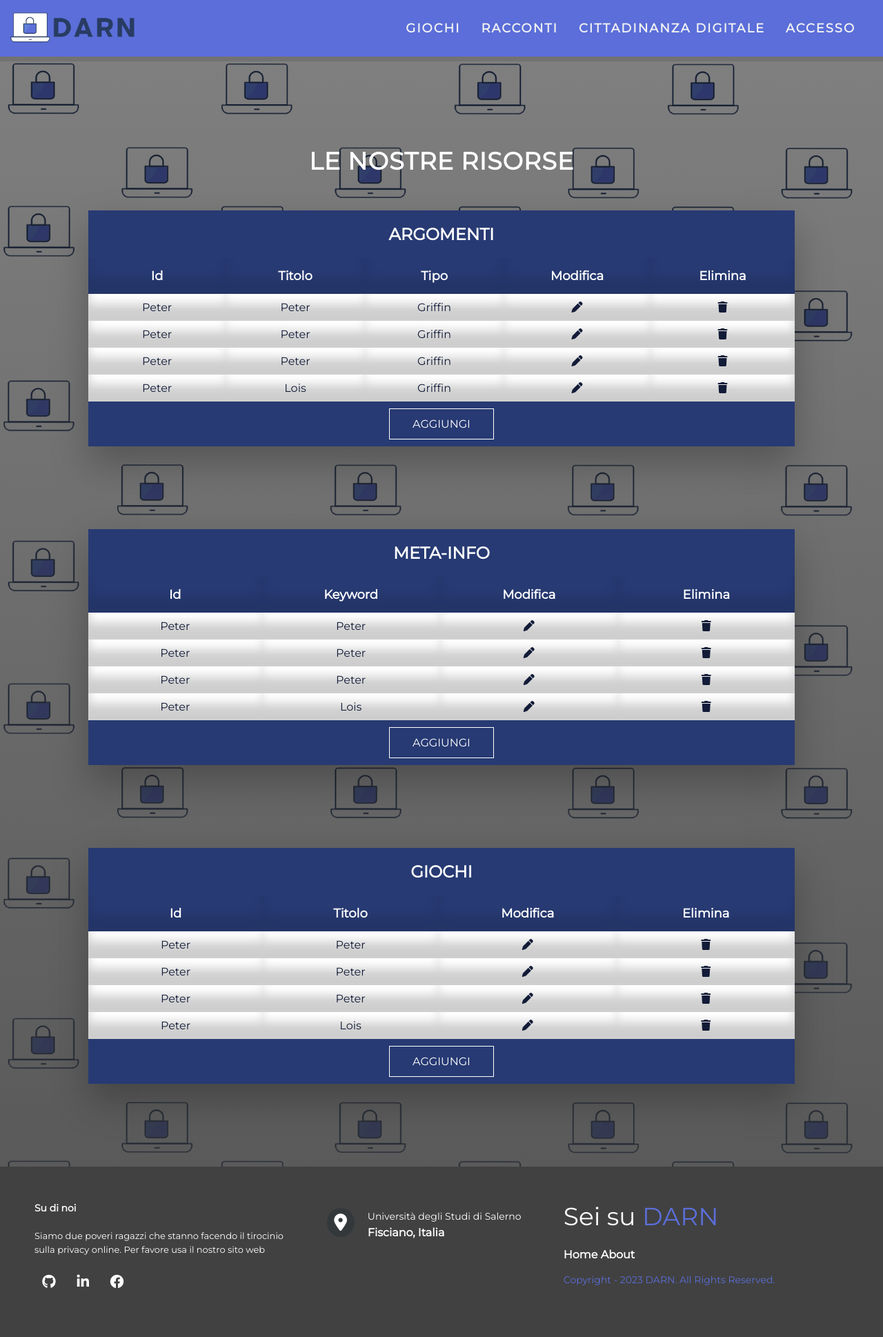
After one commit to MichelaFaella/BeingDigital, a Spring Boot app: page /risorse in a window 1280 px wide. The commit adds this page. Shown: the whole page at 69% size. Run offline with Spring Boot 4, Linux system fonts and the light colour scheme.

Commit message:
Risorse area added and admin fixed

```diff
--- /dev/null
+++ b/src/main/java/it/unisa/darn/application/control/RisorseController.java
@@ -0,0 +1,15 @@
+package it.unisa.darn.application.control;
+
+import org.springframework.stereotype.Controller;
+import org.springframework.web.bind.annotation.GetMapping;
+import org.springframework.web.bind.annotation.RequestMapping;
+
+@Controller
+@RequestMapping("/risorse")
+public class RisorseController {
+
+  @GetMapping
+  public String get() {
+    return "risorse";
+  }
+}
--- /dev/null
+++ b/src/main/resources/static/js/risorse.js
@@ -0,0 +1,15 @@
+var lista = document.getElementById("list");
+var conf = document.getElementById("conf");
+
+
+function showConferma() {
+    console.log('wewe')
+    lista.style.display = "none";
+    console.log('wewe')
+    conf.style.display = "flex";
+}
+
+function hideConferma() {
+    lista.style.display = "flex";
+    conf.style.display = "none";
+}
--- a/src/main/resources/static/stylesheet/admin.css
+++ b/src/main/resources/static/stylesheet/admin.css
@@ -129,6 +129,7 @@
     background-color: var(--main-color);
     text-align: center;
     padding-top: 60px;
+    padding-bottom: 100px;
 }
 
 .percentualicont .text {
--- a/src/main/resources/static/stylesheet/listaLezioni.css
+++ b/src/main/resources/static/stylesheet/listaLezioni.css
@@ -136,3 +136,7 @@
     font-weight: 600;
     box-shadow: 0 5px 10px rgba(0, 0, 0, 0.25);
 }
+
+.argomento::before {
+    content: 'argomenti';
+}
--- /dev/null
+++ b/src/main/resources/static/stylesheet/risorse.css
@@ -0,0 +1,141 @@
+* {
+    margin: 0;
+    padding: 0;
+    font-family: "Montserrat";
+}
+
+:root {
+    --bg-color: #121b37;
+    --text-color: #f2f2f2;
+    --main-color: #30478c;
+    --second-color: #273a73;
+    --notify-color: #5b6ed9;
+    --white-color: white;
+}
+
+.risorse {
+    display: flex;
+    flex-direction: column;
+    justify-content: center;
+    align-items: center;
+    min-height: 100vh;
+    padding-top: 130px;
+    background: linear-gradient(rgba(0, 0, 0, 0.5), #282828c4), url(/img/backgroundLogo.png);
+    background-size: contain;
+}
+
+.risorse .box {
+    width: 80%;
+    position: relative;
+    box-shadow: 0 25px 50px rgba(0, 0, 0, 0.25);
+    margin-bottom: 120px;
+}
+
+
+.risorse .box h2 {
+    text-align: center;
+    color: var(--white-color);
+    background-color: var(--second-color);
+    padding: 20px 0;
+    font-size: 20px;
+    font-weight: 700;
+    width: 100%;
+    font-size: 24px;
+    text-transform: uppercase;
+}
+
+
+.livello {
+    font-size: 35px;
+    margin-bottom: 50px;
+    letter-spacing: 1px;
+    text-transform: uppercase;
+    color: var(--white-color);
+    padding: 0 5px;
+}
+
+.risorse table {
+    width: 100%;
+    border-collapse: collapse;
+}
+
+.notspecial {
+    border-bottom: 1px solid #ddd;
+    padding: 10px 0;
+    font-size: 18px;
+    border: none;
+    color: white;
+    background: var(--second-color);
+}
+
+.notspecial th {
+    padding: 15px 0;
+    box-shadow: inset 0px -24px 15px 0px rgba(0, 0, 0, 0.1);
+}
+
+.special {
+    background-color: white;
+    padding: 10px 0;
+    box-shadow: inset 0px -24px 15px 0px rgba(0, 0, 0, 0.1);
+    color: var(--bg-color);
+}
+
+.special:hover {
+    transform: scale(1.1);
+    z-index: 100;
+    background-color: var(--notify-color);
+    box-shadow: 0 5px 25px rgba(0, 0, 0, 0.2);
+}
+
+.special td {
+    padding: 10px 0;
+    width: 300px;
+    text-align: center;
+    box-shadow: inset 0px -24px 15px 0px rgba(0, 0, 0, 0.1);
+}
+
+.risorse p {
+    margin-bottom: 180px;
+    font-size: 20px;
+    color: var(--white-color);
+    font-weight: 500;
+    text-align: center;
+    padding: 0 20px;
+}
+
+
+.risorse i:hover {
+    color: var(--white-color);
+    transition: 1s;
+    cursor: pointer;
+}
+
+.risorsebtn {
+    background-color: var(--second-color);
+    height: 100%;
+    padding: 10px 0;
+    display: flex;
+    justify-content: center;
+    align-items: center;
+}
+
+.risorsebtn a {
+    width: 150px;
+    text-decoration: none;
+    display: inline-block;
+    text-transform: uppercase;
+    padding: 12px 0;
+    color: var(--white-color);
+    border: 0.5px solid var(--white-color);
+    position: relative;
+    transition: 0.5s;
+    cursor: pointer;
+    justify-content: center;
+    display: flex;
+}
+
+
+.risorsebtn a:hover {
+    background-color: white;
+    color: var(--second-color);
+}
--- a/src/main/resources/templates/admin.html
+++ b/src/main/resources/templates/admin.html
@@ -58,7 +58,7 @@
         <h1>Livelli</h1>
         <p>Questi sono i livelli di DARN. <br>Controlla l'andamento degli utenti o modifica le risorse.</p>
         <div class="banner-btn">
-            <a>Risorse</a>
+            <a href="/risorse">Risorse</a>
         </div>
     </div>
 
--- a/src/main/resources/templates/listaLezioni.html
+++ b/src/main/resources/templates/listaLezioni.html
@@ -14,7 +14,7 @@
     <p>Qui sono riportate le nostre lezioni sugli argomenti da te sbagliati al test.</p>
 
     <div class="box">
-        <span class="etichetta"></span>
+        <span class="etichetta"></span> <!-- aggiungere la classe del livello -->
         <h2>Autenticazione</h2>
         <ul>
             <li><span>1</span> <a href="">Come scrivere una password</a></li>
--- /dev/null
+++ b/src/main/resources/templates/risorse.html
@@ -0,0 +1,162 @@
+<!DOCTYPE html>
+<html lang="it" xmlns:th="http://www.thymeleaf.org">
+<head>
+    <meta charset="UTF-8">
+    <meta content="width=device-width, initial-scale=1.0" name="viewport">
+    <title>Lista Lezioni</title>
+    <link href="/stylesheet/risorse.css" rel="stylesheet">
+    <link href="/stylesheet/cancellazione.css" rel="stylesheet">
+    <link href="https://cdnjs.cloudflare.com/ajax/libs/font-awesome/6.4.2/css/all.min.css" rel="stylesheet">
+</head>
+<body>
+<th:block th:include="fragments/header"></th:block>
+<div class="risorse" id="list">
+
+    <h1 class="livello">Le nostre risorse</h1>
+
+    <div class="box">
+        <h2>Argomenti</h2>
+        <table>
+            <tr class="notspecial">
+                <th>Id</th>
+                <th>Titolo</th>
+                <th>Tipo</th>
+                <th>Modifica</th>
+                <th>Elimina</th>
+            </tr>
+            <tr class="special">
+                <td>Peter</td>
+                <td>Peter</td>
+                <td>Griffin</td>
+                <td><i class="fa-solid fa-pen"></i></td>
+                <td><i class="fa-solid fa-trash" onclick="showConferma()"></i></td>
+            </tr>
+            <tr class="special">
+                <td>Peter</td>
+                <td>Peter</td>
+                <td>Griffin</td>
+                <td><i class="fa-solid fa-pen"></i></td>
+                <td><i class="fa-solid fa-trash" onclick="showConferma()"></i></td>
+            </tr>
+            <tr class="special">
+                <td>Peter</td>
+                <td>Peter</td>
+                <td>Griffin</td>
+                <td><i class="fa-solid fa-pen"></i></td>
+                <td><i class="fa-solid fa-trash" onclick="showConferma()"></i></td>
+            </tr>
+            <tr class="special">
+                <td>Peter</td>
+                <td>Lois</td>
+                <td>Griffin</td>
+                <td><i class="fa-solid fa-pen"></i></td>
+                <td><i class="fa-solid fa-trash" onclick="showConferma()"></i></td>
+            </tr>
+        </table>
+        <div class="risorsebtn">
+            <a>Aggiungi</a>
+        </div>
+    </div>
+
+
+    <div class="box">
+        <h2>Meta-info</h2>
+        <table>
+            <tr class="notspecial">
+                <th>Id</th>
+                <th>Keyword</th>
+                <th>Modifica</th>
+                <th>Elimina</th>
+            </tr>
+            <tr class="special">
+                <td>Peter</td>
+                <td>Peter</td>
+                <td><i class="fa-solid fa-pen"></i></td>
+                <td><i class="fa-solid fa-trash" onclick="showConferma()"></i></td>
+            </tr>
+            <tr class="special">
+                <td>Peter</td>
+                <td>Peter</td>
+                <td><i class="fa-solid fa-pen"></i></td>
+                <td><i class="fa-solid fa-trash" onclick="showConferma()"></i></td>
+            </tr>
+            <tr class="special">
+                <td>Peter</td>
+                <td>Peter</td>
+                <td><i class="fa-solid fa-pen"></i></td>
+                <td><i class="fa-solid fa-trash" onclick="showConferma()"></i></td>
+            </tr>
+            <tr class="special">
+                <td>Peter</td>
+                <td>Lois</td>
+                <td><i class="fa-solid fa-pen"></i></td>
+                <td><i class="fa-solid fa-trash" onclick="showConferma()"></i></td>
+            </tr>
+        </table>
+        <div class="risorsebtn">
+            <a>Aggiungi</a>
+        </div>
+    </div>
+
+
+    <div class="box">
+        <h2>Giochi</h2>
+        <table>
+            <tr class="notspecial">
+                <th>Id</th>
+                <th>Titolo</th>
+                <th>Modifica</th>
+                <th>Elimina</th>
+            </tr>
+            <tr class="special">
+                <td>Peter</td>
+                <td>Peter</td>
+                <td><i class="fa-solid fa-pen"></i></td>
+                <td><i class="fa-solid fa-trash" onclick="showConferma()"></i></td>
+            </tr>
+            <tr class="special">
+                <td>Peter</td>
+                <td>Peter</td>
+                <td><i class="fa-solid fa-pen"></i></td>
+                <td><i class="fa-solid fa-trash" onclick="showConferma()"></i></td>
+            </tr>
+            <tr class="special">
+                <td>Peter</td>
+                <td>Peter</td>
+                <td><i class="fa-solid fa-pen"></i></td>
+                <td><i class="fa-solid fa-trash" onclick="showConferma()"></i></td>
+            </tr>
+            <tr class="special">
+                <td>Peter</td>
+                <td>Lois</td>
+                <td><i class="fa-solid fa-pen"></i></td>
+                <td><i class="fa-solid fa-trash" onclick="showConferma()"></i></td>
+            </tr>
+        </table>
+        <div class="risorsebtn">
+            <a>Aggiungi</a>
+        </div>
+    </div>
+
+</div>
+
+
+<div class="all-canc" id="conf">
+
+    <div class="cancella">
+        <div class="textcancella">
+            <h1>ATTENZIONE</h1>
+            <p>Stai per eliminare Mikela. Sicuro di voler procedere alla cancellazione di questo account?</p>
+            <div class="btn-canc">
+                <button class="elimina" type="submit">SI</button>
+                <button class="elimina" onclick="hideConferma()">NO</button>
+            </div>
+        </div>
+    </div>
+</div>
+
+
+<th:block th:include="fragments/footer"></th:block>
+<script src="/js/risorse.js"></script>
+</body>
+</html>
```
Also changed, not shown: src/main/resources/static/stylesheet/error.css (added, +83 -0 lines), src/main/resources/templates/error.html (added, +26 -0 lines).
